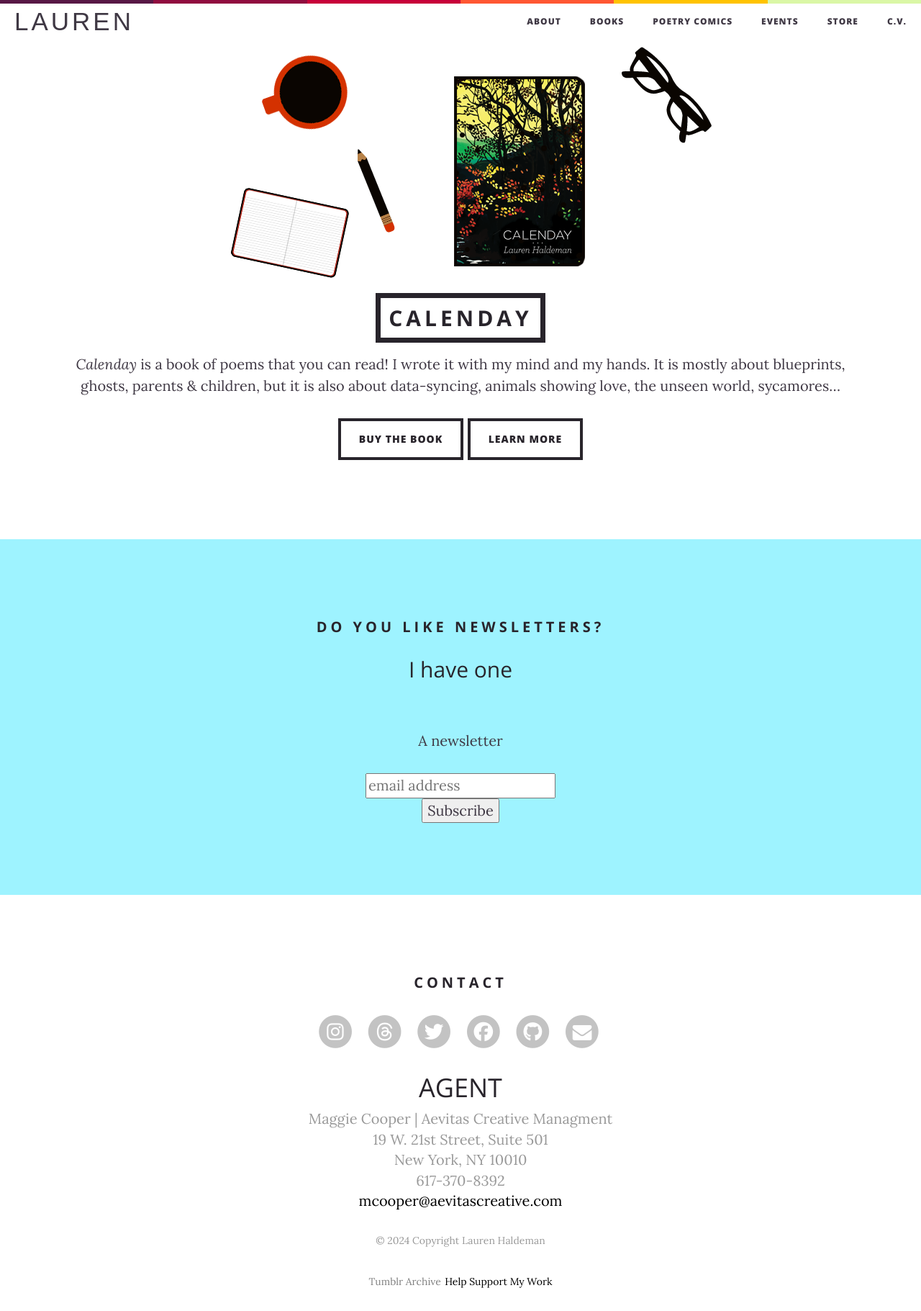
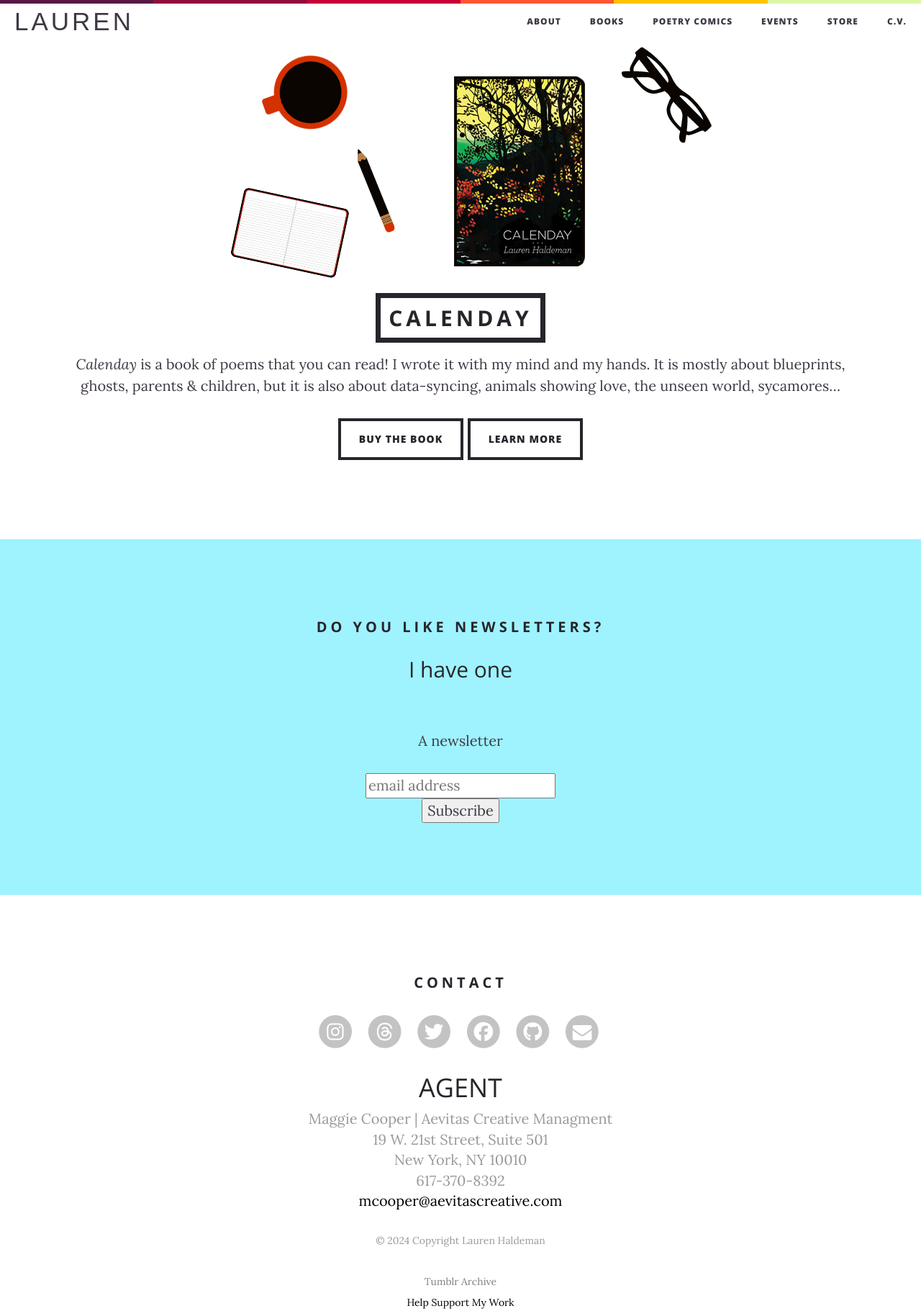
Before and after one commit to laurenhaldeman/laurenhaldeman.github.io, a Jekyll site: the page built from calenday-is-a-book.html, in a window 1280 px wide. Shown: the whole page at 72% size. Built offline with Jekyll 4.4.1, drawn with Linux system fonts in a browser that asks for light colours; nearby versions of some CDN libraries; some web fonts are replaced; comment, search, counter and statistics services are not loaded; before the commit the page ends 1793 px from its top, so only the background shows below that.

Commit message:
Update footer.html

```diff
--- a/_includes/footer.html
+++ b/_includes/footer.html
@@ -90,7 +90,7 @@ New York, NY 10010<br>
 
 
   <p style="font-size: 14px;">&copy; 2024 Copyright Lauren Haldeman</p>
-	<a style="font-size: 14px; color: grey;" href="https://laurenhaldeman.tumblr.com">Tumblr Archive</a>
+	<a style="font-size: 14px; color: grey;" href="https://laurenhaldeman.tumblr.com">Tumblr Archive</a><br>
 	<a style="font-size: 14px;" href="https://www.patreon.com/laurenhaldeman">Help Support My Work</a>
 </div>
 
```
